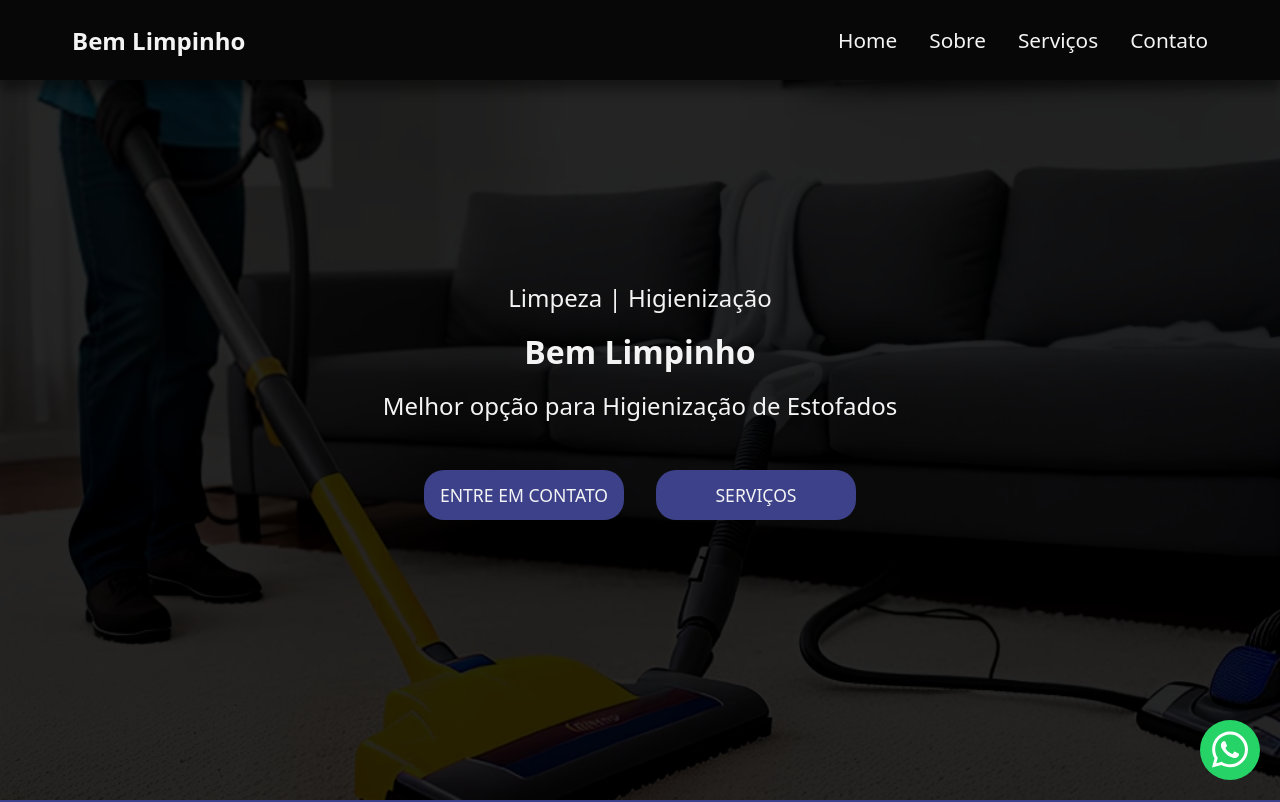
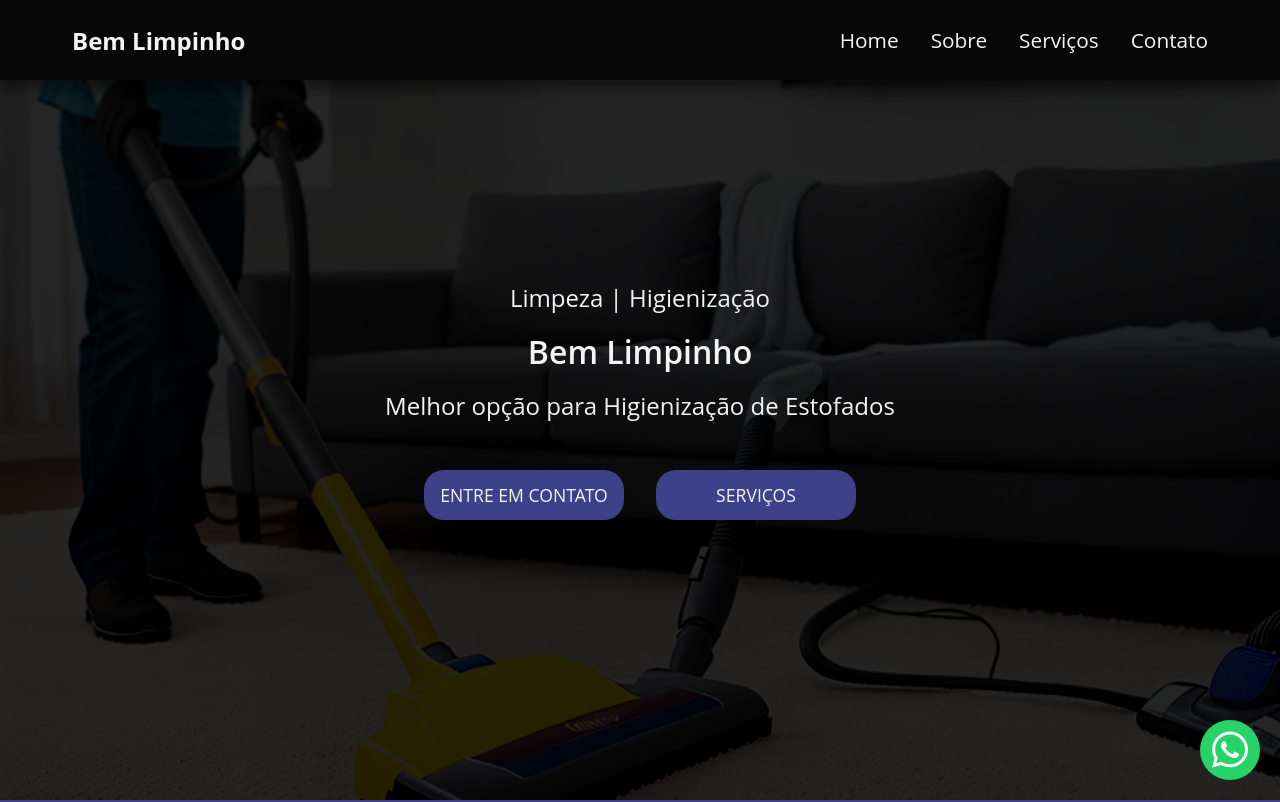
Before and after one commit to aleretamero/bem-limpinho, a website built with Vite: page index.html in a window 1280 px wide. Shown: the top 802 px of the page. Built offline with nearby package versions, Linux system fonts and the light colour scheme.

Commit message:
Update globals.scss

```diff
--- a/src/scss/globals.scss
+++ b/src/scss/globals.scss
@@ -4,8 +4,7 @@ html {
 
 body {
   color: #f4f4f4;
-  font-family: system-ui, -apple-system, BlinkMacSystemFont, 'Segoe UI', Roboto,
-    Oxygen, Ubuntu, Cantarell, 'Open Sans', 'Helvetica Neue', sans-serif;
+  font-family: Ubuntu, Cantarell, 'Open Sans', 'Helvetica Neue', sans-serif;
 
   overflow-x: hidden;
 }
```
